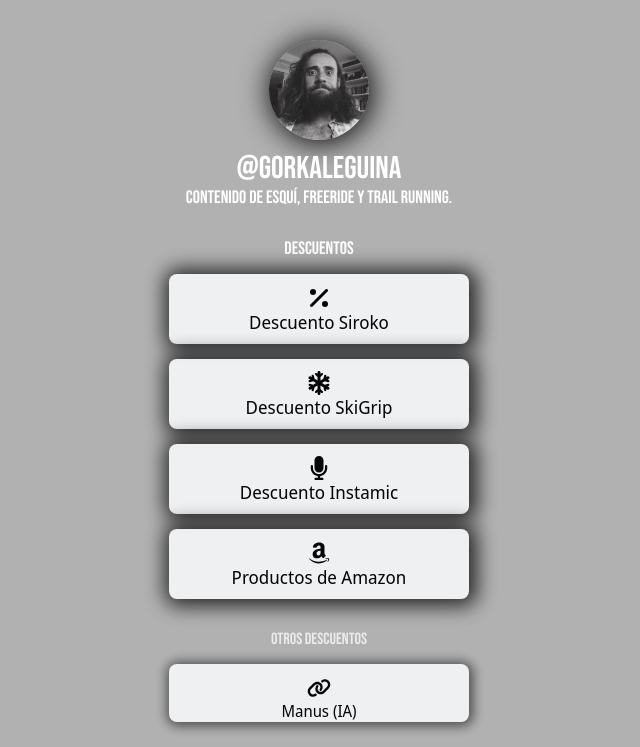
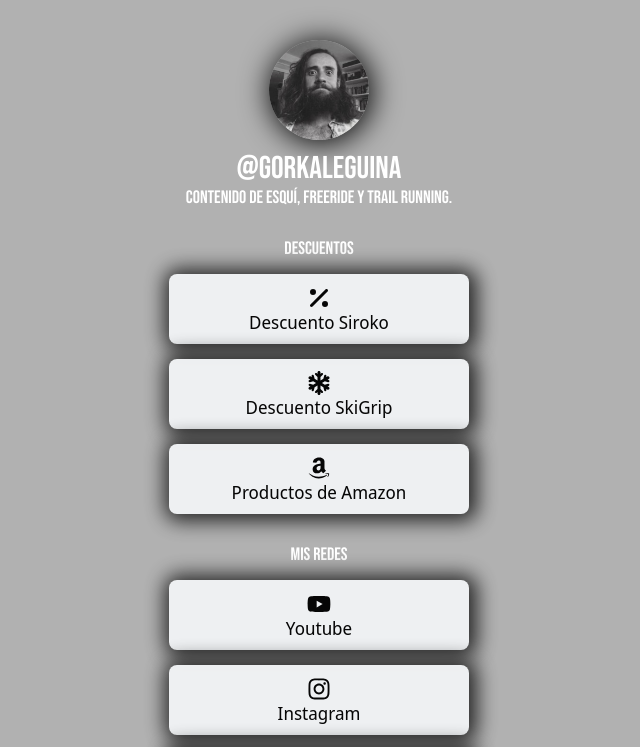
Before and after one commit to weissr/weissr.github.io, a plain HTML site: page index.html in a window 1280 px wide. Shown: the top 747 px of the page, without its empty margins (321-961 px from the left). Drawn offline with Linux system fonts and the light colour scheme.

Commit message:
Removed outdated affiliate links and discount sections from index.html to streamline content and improve user experience.

```diff
--- a/index.html
+++ b/index.html
@@ -62,14 +62,6 @@
           </a>
         </li>
         <li>
-          <a href="https://eu.instamic.io/?aff=131" class="platform">
-            <div class="link">
-              <svg class="icon-svg" xmlns="http://www.w3.org/2000/svg" viewBox="0 0 384 512"><path d="M192 0C139 0 96 43 96 96V256c0 53 43 96 96 96s96-43 96-96V96c0-53-43-96-96-96zM64 216c0-13.3-10.7-24-24-24s-24 10.7-24 24v40c0 89.1 66.2 162.7 152 174.4V464H120c-13.3 0-24 10.7-24 24s10.7 24 24 24h72 72c13.3 0 24-10.7 24-24s-10.7-24-24-24H216V430.4c85.8-11.7 152-85.3 152-174.4V216c0-13.3-10.7-24-24-24s-24 10.7-24 24v40c0 70.7-57.3 128-128 128s-128-57.3-128-128V216z"/></svg>
-              <p>Descuento Instamic</p>
-            </div>
-          </a>
-        </li>
-        <li>
           <a href="https://www.amazon.es/shop/gorkaleguin0b" class="platform" target="_blank" rel="noopener noreferrer sponsored">
             <div class="link">
               <svg class="icon-svg" xmlns="http://www.w3.org/2000/svg" viewBox="0 0 448 512"><path d="M257.2 162.7c-48.7 1.8-169.5 15.5-169.5 117.5 0 109.5 138.3 114 183.5 43.2 6.5 10.2 35.4 37.5 45.3 46.8l56.8-56S341 288.9 341 261.4V114.3C341 89 316.5 32 228.7 32 140.7 32 94 87 94 136.3l73.5 6.8c16.3-49.5 54.2-49.5 54.2-49.5 40.7-.1 35.5 29.8 35.5 69.1zm0 86.8c0 80-84.2 68-84.2 17.2 0-47.2 50.5-56.7 84.2-57.8v40.6zm136 163.5c-7.7 10-70 67-174.5 67S34.2 408.5 9.7 379c-6.8-7.7 1-11.3 5.5-8.3C88.5 415.2 203 488.5 387.7 401c7.5-3.7 13.3 2 5.5 12zm39.8 2.2c-6.5 15.8-16 26.8-21.2 31-5.5 4.5-9.5 2.7-6.5-3.8s19.3-46.5 12.7-55c-6.5-8.3-37-4.3-48-3.2-10.8 1-13 2-14-.3-2.3-5.7 21.7-15.5 37.5-17.5 15.7-1.8 41-.8 46 5.7 3.7 5.1 0 27.1-6.5 43.1z"/></svg>
@@ -77,27 +69,6 @@
             </div>
           </a>
         </li>
-      </ul>
-      <div class="title title--secondary">Otros descuentos</div>
-      <ul>
-        <li>
-          <a href="https://manus.im/invitation/4SEGOLVWJIFNX?utm_source=invitation&utm_medium=social&utm_campaign=copy_link" class="platform" target="_blank" rel="noopener noreferrer">
-            <div class="link link--secondary">
-              <svg class="icon-svg" xmlns="http://www.w3.org/2000/svg" viewBox="0 0 640 512"><path d="M579.8 267.7c56.5-56.5 56.5-148 0-204.5c-50-50-128.8-56.5-186.3-15.4l-1.6 1.1c-14.4 10.3-17.7 30.3-7.4 44.6s30.3 17.7 44.6 7.4l1.6-1.1c32.1-22.9 76-19.3 103.8 8.6c31.5 31.5 31.5 82.5 0 114L422.3 334.8c-31.5 31.5-82.5 31.5-114 0c-27.9-27.9-31.5-71.8-8.6-103.8l1.1-1.6c10.3-14.4 6.9-34.4-7.4-44.6s-34.4-6.9-44.6 7.4l-1.1 1.6C206.5 251.2 213 330 263 380c56.5 56.5 148 56.5 204.5 0L579.8 267.7zM60.2 244.3c-56.5 56.5-56.5 148 0 204.5c50 50 128.8 56.5 186.3 15.4l1.6-1.1c14.4-10.3 17.7-30.3 7.4-44.6s-30.3-17.7-44.6-7.4l-1.6 1.1c-32.1 22.9-76 19.3-103.8-8.6c-31.5-31.5-31.5-82.5 0-114L217.7 177.2c31.5-31.5 82.5-31.5 114 0c27.9 27.9 31.5 71.8 8.6 103.8l-1.1 1.6c-10.3 14.4-6.9 34.4 7.4 44.6s34.4 6.9 44.6-7.4l1.1-1.6C433.5 260.8 427 182 377 132c-56.5-56.5-148-56.5-204.5 0L60.2 244.3z"/></svg>
-              <p>Manus (IA)</p>
-            </div>
-          </a>
-        </li>
-        <!-- Para añadir un nuevo enlace, descomentar y rellenar href y texto:
-        <li>
-          <a href="#" class="platform" target="_blank" rel="noopener noreferrer">
-            <div class="link link--secondary">
-              <svg class="icon-svg" xmlns="http://www.w3.org/2000/svg" viewBox="0 0 640 512"><path d="M579.8 267.7c56.5-56.5 56.5-148 0-204.5c-50-50-128.8-56.5-186.3-15.4l-1.6 1.1c-14.4 10.3-17.7 30.3-7.4 44.6s30.3 17.7 44.6 7.4l1.6-1.1c32.1-22.9 76-19.3 103.8 8.6c31.5 31.5 31.5 82.5 0 114L422.3 334.8c-31.5 31.5-82.5 31.5-114 0c-27.9-27.9-31.5-71.8-8.6-103.8l1.1-1.6c10.3-14.4 6.9-34.4-7.4-44.6s-34.4-6.9-44.6 7.4l-1.1 1.6C206.5 251.2 213 330 263 380c56.5 56.5 148 56.5 204.5 0L579.8 267.7zM60.2 244.3c-56.5 56.5-56.5 148 0 204.5c50 50 128.8 56.5 186.3 15.4l1.6-1.1c14.4-10.3 17.7-30.3 7.4-44.6s-30.3-17.7-44.6-7.4l-1.6 1.1c-32.1 22.9-76 19.3-103.8-8.6c-31.5-31.5-31.5-82.5 0-114L217.7 177.2c31.5-31.5 82.5-31.5 114 0c27.9 27.9 31.5 71.8 8.6 103.8l-1.1 1.6c-10.3 14.4-6.9 34.4 7.4 44.6s34.4 6.9 44.6-7.4l1.1-1.6C433.5 260.8 427 182 377 132c-56.5-56.5-148-56.5-204.5 0L60.2 244.3z"/></svg>
-              <p>Nombre del enlace</p>
-            </div>
-          </a>
-        </li>
-        -->
       </ul>
       <div class="title">Mis redes</div>
       <ul>
```
